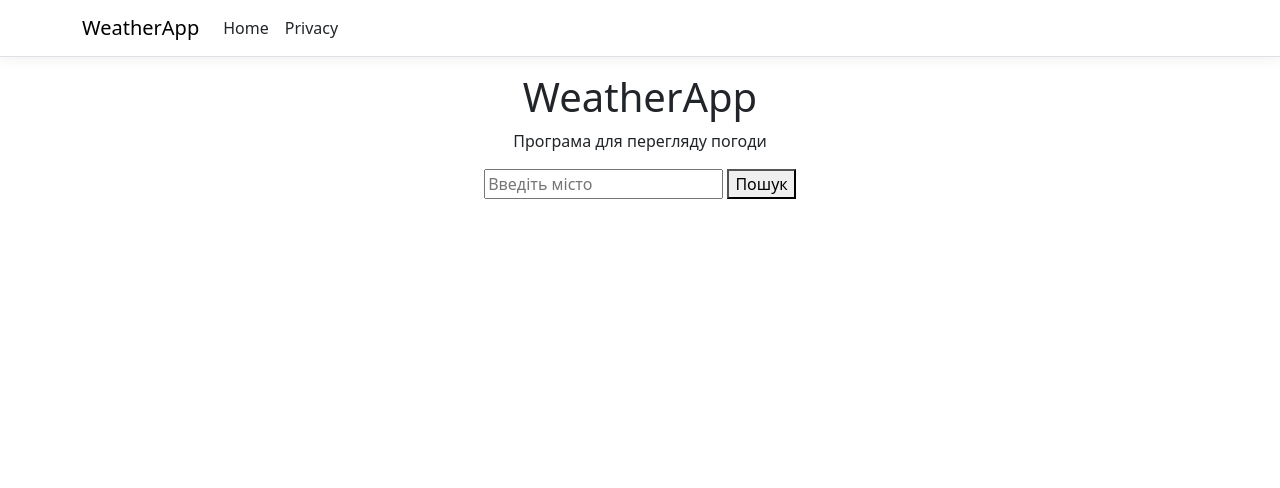
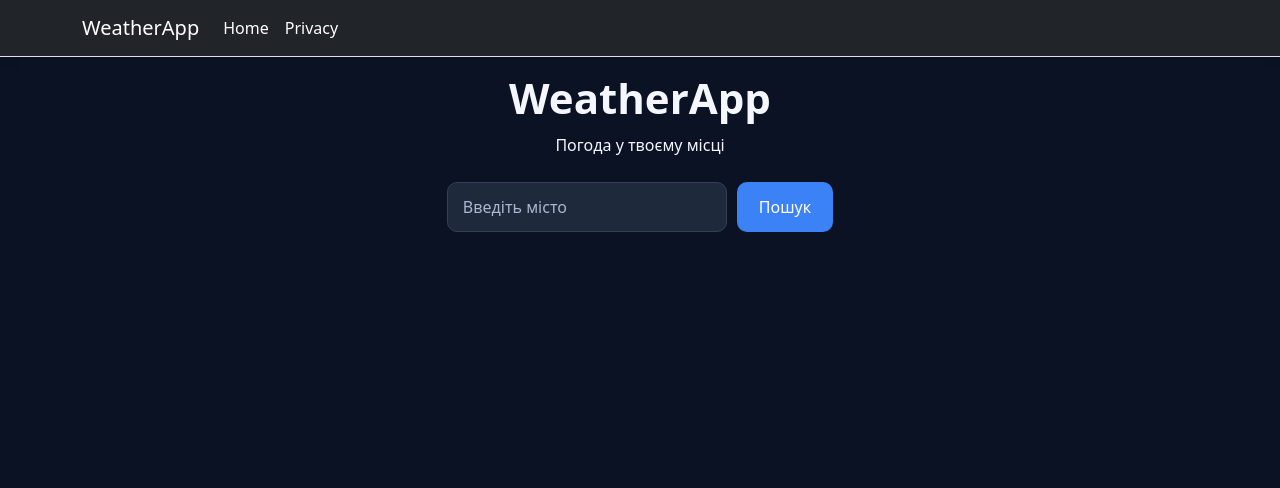
Before and after one commit to bidamihajlo6-design/Weather-App, an ASP.NET Core app: page / in a window 1280 px wide. Shown: the top 488 px of the page. Run offline with ASP.NET Core 8, Linux system fonts and the light colour scheme; style sheets or scripts are compiled from the project's sources.

Commit message:
Improve weather app UI

```diff
--- a/Models/OpenWeatherResponse.cs
+++ b/Models/OpenWeatherResponse.cs
@@ -57,4 +57,7 @@ public class WeatherData
 {
     [JsonPropertyName("description")]
     public string Description { get; set; } = "";
+
+    [JsonPropertyName("icon")]
+    public string Icon {get; set; } = "";
 }
--- a/Models/Weather.cs
+++ b/Models/Weather.cs
@@ -14,4 +14,5 @@ public class Weather
     public double Rain {get; set;}
     public double Snow {get; set;}
     public string Description {get; set;} = "";
+    public string Icon {get; set;} = "";
 }
--- a/Pages/Index.cshtml
+++ b/Pages/Index.cshtml
@@ -5,37 +5,48 @@
 }
 
 <div class="text-center">
-    <h1>WeatherApp</h1>
-    <p>Програма для перегляду погоди</p>
+    <h1 class="app-title">WeatherApp</h1>
+    <p class="app-subtittle">Погода у твоєму місці</p>
 
-    <form method="post">
-        <input type="text" name="city" placeholder="Введіть місто" />
+    <form method="post" class="search-form">
+        <input type="text" name="city" placeholder="Введіть місто" class="city-input" />
 
-        <button type="submit">Пошук</button>
+        <button type="submit" class="search-button">Пошук</button>
     </form>
     @if (!string.IsNullOrEmpty(Model.ErrorMessage))
     {
-        <p> @Model.ErrorMessage</p>
+        <p class="error-message"> @Model.ErrorMessage</p>
     }
-    @if (!string.IsNullOrEmpty(Model.Weather.City))
-    {<h2>Місто: @Model.Weather.City</h2>
+    @if (!string.IsNullOrEmpty(Model.Weather.City)) {
+<div class="weather-card">
+        <h2 class="weather-city">@Model.Weather.City</h2>
 
-    <h3>Опис: @Model.Weather.Description</h3>
+        <h3 class="weather-description">@Model.Weather.Description</h3>
+    <div class="weather-main">
+        @if (!string.IsNullOrEmpty(Model.Weather.Icon))
+            {
+                <img src="https://openweathermap.org/img/wn/@(Model.Weather.Icon)@@2x.png"
+                    alt="@Model.Weather.Description"
+                    class="weather-icon" />
 
-    <p>Температура: @Model.Weather.Temperature °C</p>
+            }
+                <p class="weather-temperature">@Model.Weather.Temperature °C</p>
+    </div>
+    <div class="weather-details">
 
-    <p>Відчувається як: @Model.Weather.FeelsLike °C</p>
+        <p class="weather-detail">Відчувається як: @Model.Weather.FeelsLike °C</p>
 
-    <p>Вологість: @Model.Weather.Humidity %</p>
+        <p class="weather-detail">Вологість: @Model.Weather.Humidity %</p>
 
-    <p>Тиск: @Model.Weather.Pressure hPa</p>
+        <p class="weather-detail">Тиск: @Model.Weather.Pressure hPa</p>
 
-    <p>Вітер: @Model.Weather.WindSpeed м/с</p>
+        <p class="weather-detail">Вітер: @Model.Weather.WindSpeed м/с</p>
 
-    <p>Напрямок: @WeatherApp.Models.WeatherHelper.GetWindDirection(Model.Weather.WindDirection)</p>
+        <p class="weather-detail">Напрямок: @WeatherApp.Models.WeatherHelper.GetWindDirection(Model.Weather.WindDirection)</p>
 
-    <p>Хмарність: @Model.Weather.Cloudiness %</p>
+        <p class="weather-detail">Хмарність: @Model.Weather.Cloudiness %</p>
 
-    <p>Видимість: @Model.Weather.Visibility км</p>
-    }
-</div>
+        <p class="weather-detail">Видимість: @Model.Weather.Visibility км</p>
+        </div>
+    </div>
+}
--- a/Pages/Index.cshtml.cs
+++ b/Pages/Index.cshtml.cs
@@ -53,14 +53,8 @@ public class IndexModel : PageModel
                 x.Country == "UA" &&
                 (
                     x.Name.Equals(searchCity, StringComparison.OrdinalIgnoreCase)
-                    || x.LocalNames.Ukrainian.Equals(searchCity, StringComparison.OrdinalIgnoreCase)
+                    || (x.LocalNames?.Ukrainian?.Equals(searchCity, StringComparison.OrdinalIgnoreCase) ?? false)
                 ));
-
-        if (location == null)
-        {
-            location = locations
-                .FirstOrDefault(x => x.Country == "UA");
-        }
 
         if (location == null)
         {
@@ -88,7 +82,13 @@ public class IndexModel : PageModel
         OpenWeatherResponse response =
             JsonSerializer.Deserialize<OpenWeatherResponse>(json)!;
 
-        Weather.City = response.Name;
+
+        string? ukrainianCityName = location.LocalNames?.Ukrainian;
+
+        Weather.City = !string.IsNullOrWhiteSpace(ukrainianCityName)
+            ? ukrainianCityName
+            : location.Name;
+
         Weather.Temperature = response.Main.Temp;
         Weather.FeelsLike = response.Main.FeelsLike;
         Weather.Humidity = response.Main.Humidity;
@@ -101,6 +101,7 @@ public class IndexModel : PageModel
         if (response.Weather.Count > 0)
         {
             Weather.Description = response.Weather[0].Description;
+            Weather.Icon = response.Weather[0].Icon;
         }
     }
 
--- a/Pages/Shared/_Layout.cshtml
+++ b/Pages/Shared/_Layout.cshtml
@@ -11,7 +11,7 @@
 </head>
 <body>
     <header>
-        <nav class="navbar navbar-expand-sm navbar-toggleable-sm navbar-light bg-white border-bottom box-shadow mb-3">
+        <nav class="navbar navbar-expand-sm navbar-toggleable-sm navbar-dark bg-dark border-bottom box-shadow mb-3">
             <div class="container">
                 <a class="navbar-brand" asp-area="" asp-page="/Index">WeatherApp</a>
                 <button class="navbar-toggler" type="button" data-bs-toggle="collapse" data-bs-target=".navbar-collapse" aria-controls="navbarSupportedContent"
@@ -21,10 +21,10 @@
                 <div class="navbar-collapse collapse d-sm-inline-flex justify-content-between">
                     <ul class="navbar-nav flex-grow-1">
                         <li class="nav-item">
-                            <a class="nav-link text-dark" asp-area="" asp-page="/Index">Home</a>
+                            <a class="nav-link text-white" asp-area="" asp-page="/Index">Home</a>
                         </li>
                         <li class="nav-item">
-                            <a class="nav-link text-dark" asp-area="" asp-page="/Privacy">Privacy</a>
+                            <a class="nav-link text-white" asp-area="" asp-page="/Privacy">Privacy</a>
                         </li>
                     </ul>
                 </div>
--- a/wwwroot/css/site.css
+++ b/wwwroot/css/site.css
@@ -19,6 +19,8 @@ html {
 
 body {
   margin-bottom: 60px;
+  background-color: #0B1224;
+  color: #F4F7FF;
 }
 
 .form-floating > .form-control-plaintext::placeholder, .form-floating > .form-control::placeholder {
@@ -29,3 +31,154 @@ body {
 .form-floating > .form-control-plaintext:focus::placeholder, .form-floating > .form-control:focus::placeholder {
   text-align: start;
 }
+
+.app-title {
+  font-size: 42px;
+  font-weight: 700;
+  margin-bottom: 10px;
+}
+
+.search-form {
+  display: flex;
+  justify-content: center;
+  gap: 10px;
+  margin-top: 25px;
+}
+
+.city-input {
+  padding: 12px 15px;
+  width: 280px;
+  border: 1px solid #334155;
+  border-radius: 10px;
+  background-color: #1E293B;
+  color: #F4F7FF;
+  font-size: 16px;
+}
+
+.city-input::placeholder {
+  color: #A9B8D0;
+}
+
+.search-button {
+  padding: 12px 22px;
+  border: none;
+  border-radius: 10px;
+  background-color: #3B82F6;
+  color: white;
+  font-size: 16px;
+  font-width: 600;
+  cursor: pointer;
+}
+
+.search-button:hover {
+  background-color: #2563EB;
+}
+
+.weather-city {
+  font-size: 32px;
+  font-weight: 700;
+  margin-top: 30px;
+  margin-bottom: 10px;
+}
+
+.weather-description {
+  font-size: 18px;
+  font-weight: 400;
+  color: #A9B8D0;
+  margin-bottom: 5px;
+}
+
+.weather-temperature {
+  font-size: 64px;
+  font-weight: 700;
+  margin: 0 0 25px;
+}
+
+.weather-details {
+  display: grid;
+  grid-template-columns: repeat(2, 1fr);
+  gap: 12px;
+  max-width: 600px;
+  margin: 25px auto;
+}
+
+.weather-detail {
+  background-color: #1E293B;
+  border: 1px solid #334155;
+  border-radius: 12px;
+  padding: 16px;
+  margin: 0;
+  color: #F4F7FF;
+  text-align: left;
+}
+
+@media (max-width: 500px) {
+  .weather-details {
+    grid-template-columns: 1fr;
+    padding: 0 10px;
+  }
+
+  .weather-temperature {
+    font-size: 52px;
+  }
+
+  .city-input {
+    width: 100%;
+    min-width: 0;
+  }
+
+  .search-form {
+    padding: 0 10px;
+  }
+  .weather-card {
+    padding: 22px 14px;
+    margin: 20px 10px;
+  }
+}
+
+.weather-main {
+  display: flex;
+  align-items: center;
+  justify-content: center;
+  gap: 12px;
+}
+
+.weather-main .weather-icon {
+  width: 110px;
+  height: 110px;
+  margin: 0;
+}
+
+.weather-main .weather-temperature {
+  margin: 0;
+}
+
+.error-message {
+  color: #FCA5A5;
+  background-color: #451A1A;
+  border: 1px solid #7F1D1D;
+  border-radius: 10px;
+  padding: 12px 16px;
+  max-width: 450px;
+  margin: 20px auto;
+  text-align: center;
+  font-weight: 500;
+}
+
+.navbar-dark .navbar-nav .nav-link {
+  color: #FFFFFF;
+}
+
+.navbar-dark .navbar-nav .nav-link:hover {
+  color: #60A5FA;
+}
+
+.weather-card {
+  background-color: #111B30;
+  border: 1px solid #263550;
+  border-radius: 20px;
+  padding: 30px 24px;
+  max-width: 700px;
+  margin: 30px auto;
+  box-shadow: 0 10px 30px rgba(0, 0, 0, 0.2);
+}
```
